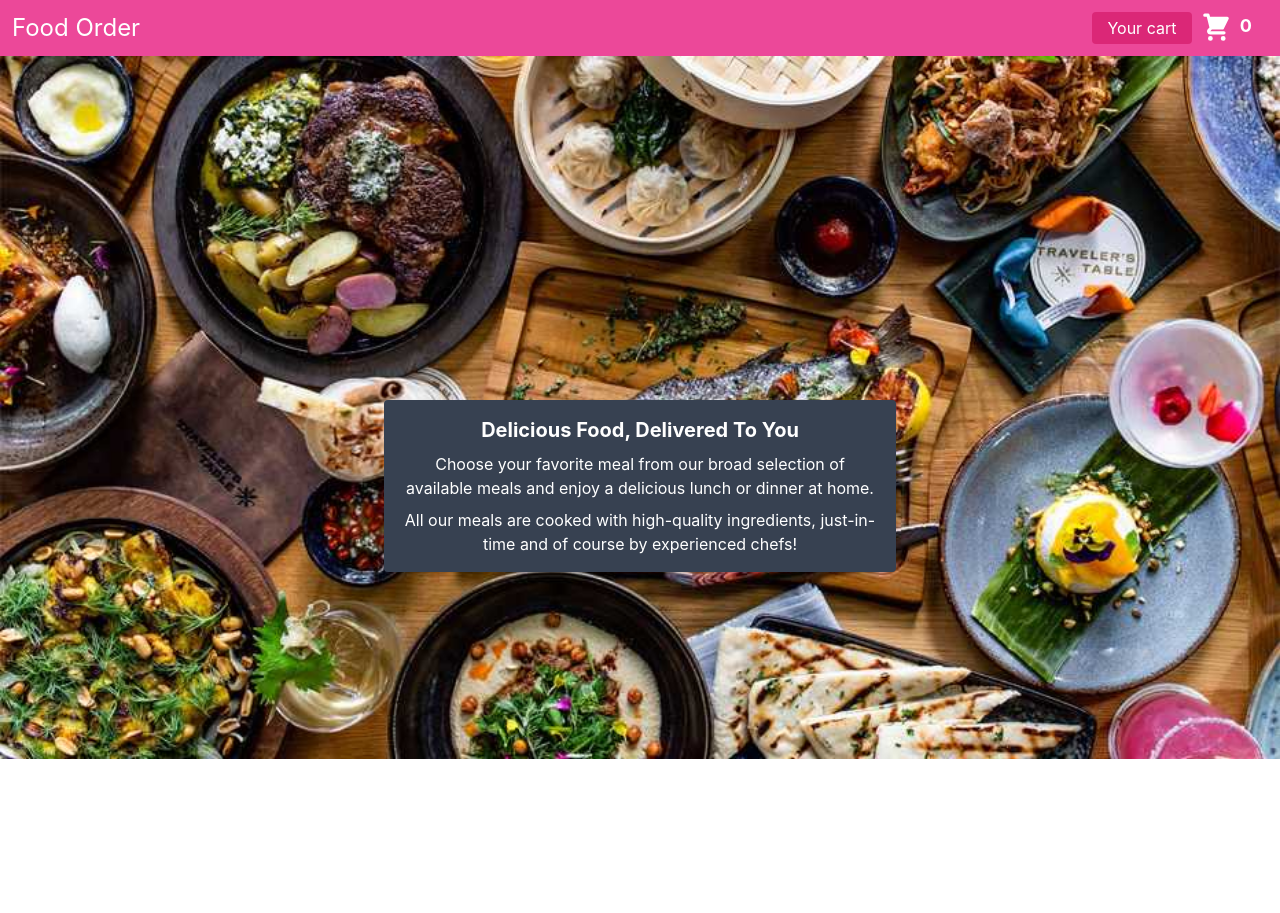
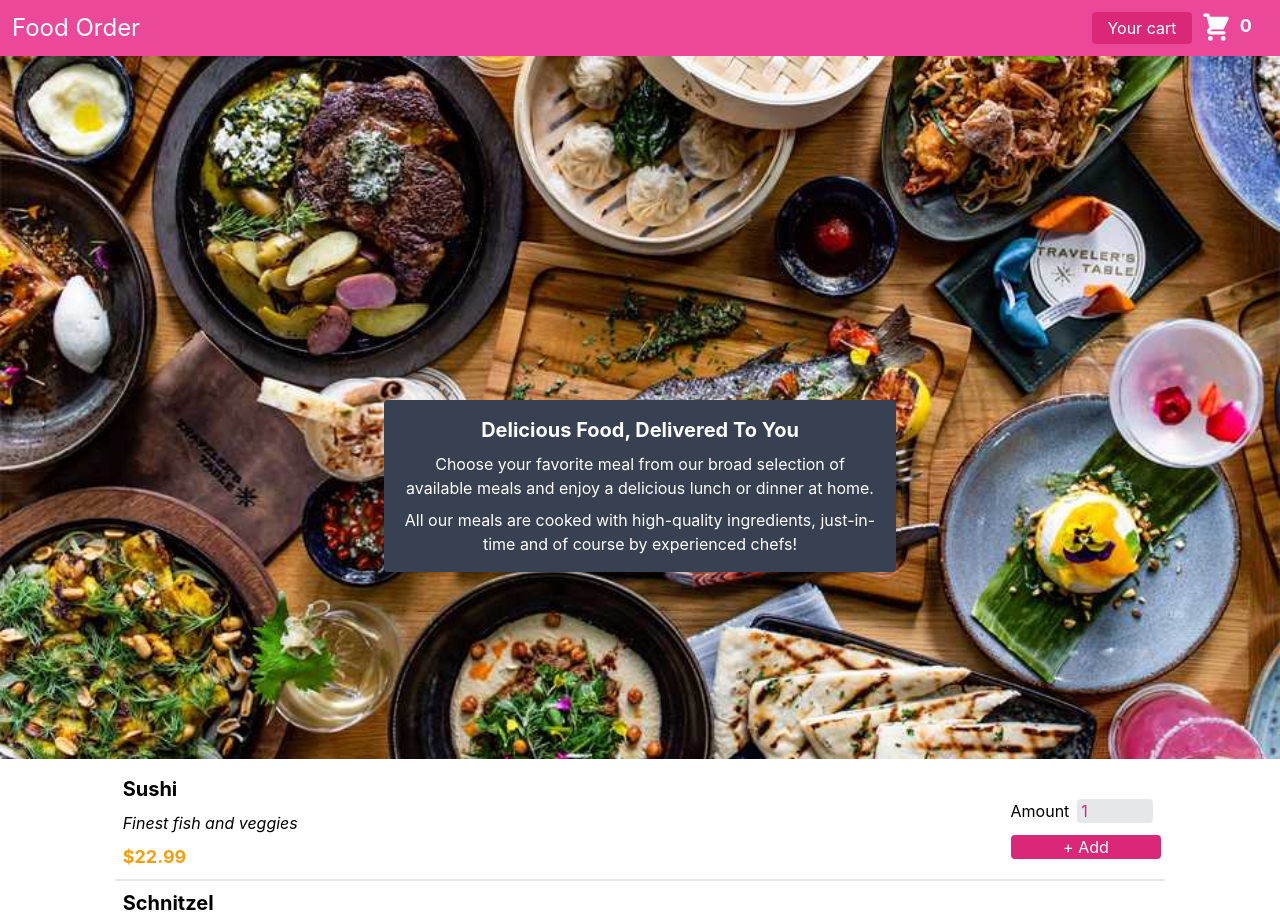
Before and after one commit to shayan-developer/orderfood, a React (Create React App) app: page / in a window 1280 px wide. Shown: the top 913 px of the page. Before the commit the page ends 800 px from the top, so only its background shows below. Built offline with nearby package versions, Linux system fonts and the light colour scheme.

Commit message:
add modal , cart

```diff
--- /dev/null
+++ b/src/components/Cart/Cart.js
@@ -0,0 +1,21 @@
+import React from 'react'
+import Button from '../UI/Button'
+import Modal from '../UI/Modal'
+
+function Cart({onHideModal}) {
+    return (
+        <Modal onClose={onHideModal}>
+            //items
+            <div className="flex justify-between items-center my-4">
+                <span className="font-bold text-3xl">Total amount </span>
+                <span className="text-2xl"> $32</span>
+            </div>
+            <div>
+                <Button onClick={onHideModal} classes="mx-2"> Close</Button>
+                <Button classes="mx-2"> Order </Button>
+            </div>
+        </Modal>
+    )
+}
+
+export default Cart
--- a/src/components/Layout/Header.js
+++ b/src/components/Layout/Header.js
@@ -2,13 +2,13 @@ import React from 'react'
 import foodimage from "../../assets/food.jpg"
 import Button from '../UI/Button'
 import CartIcon from "../UI/CartIcon"
-function Header() {
+function Header({onShowModal}) {
     return (
         <>
             <header className="w-full flex justify-between p-3 bg-pink-500 text-white">
                 <h1 className="text-2xl">Food Order</h1>
                 <div className="flex w-44 items-center justify-between">
-                    <Button classes="flex-1 h-full">
+                    <Button classes="flex-1 h-full" onClick={onShowModal}>
                         Your cart
                     </Button>
                     <div className="flex mx-2">
--- a/src/components/Meals/AvailableMeals.js
+++ b/src/components/Meals/AvailableMeals.js
@@ -1,4 +1,6 @@
 import React from 'react'
+import Card from '../UI/Card'
+import MealItem from './MealItem'
 const data = [
     {
         id: 'm1',
@@ -26,10 +28,17 @@ const data = [
     },
 ]
 function AvailableMeals() {
+    const meals = data.map(meal => (
+        <MealItem
+            key={meal.id}
+            name={meal.name}
+            price={meal.price}
+            description={meal.description}
+        />))
     return (
-        <div>
-
-        </div>
+        <Card>
+            {meals}
+        </Card>
     )
 }
 
--- /dev/null
+++ b/src/components/Meals/MealItem.js
@@ -0,0 +1,19 @@
+import React from 'react'
+import MealItemForm from './MealItemForm'
+
+function MealItem({ name, description, price }) {
+    return (
+        <div className="flex justify-between border-b-2 p-1">
+            <div className="flex flex-col ">
+                <h1 className="font-bold p-1 text-xl">{name}</h1>
+                <p className="p-1 italic">{description}</p>
+                <span className="text-yellow-500 p-1 text-lg font-bold">${price}</span>
+            </div>
+            <div>
+                <MealItemForm />
+            </div>
+        </div>
+    )
+}
+
+export default MealItem
--- /dev/null
+++ b/src/components/Meals/MealItemForm.js
@@ -0,0 +1,24 @@
+import React from 'react'
+import Button from '../UI/Button'
+import Input from '../UI/Input'
+
+function MealItemForm() {
+    return (
+        <form className="flex flex-col justify-center h-full">
+            <Input
+                label="Amount"
+                input={{
+                    id: "amount",
+                    type: "number",
+                    min: "1",
+                    max: "5",
+                    step:"1",
+                    defaultValue: "1"
+                }}
+                />
+                <Button classes="w-full">+ Add</Button>
+        </form>
+    )
+}
+
+export default MealItemForm
--- a/src/components/UI/Button.js
+++ b/src/components/UI/Button.js
@@ -2,7 +2,7 @@ import React from 'react'
 
 function Button({children ,type,onClick,classes }) {
     return (
-        <button type={type} onClick={onClick} className={`bg-pink-600 rounded w-20 focus:ring-4 ring-pink-800 duration-300 hover:cursor-pointer hover:bg-pink-700 ${classes}`}>
+        <button type={type} onClick={onClick} className={`bg-pink-600 rounded w-20 text-white focus:ring-4 ring-pink-800 duration-300 hover:cursor-pointer hover:bg-pink-700   ${classes}`}>
             {children}
         </button>
     )
--- /dev/null
+++ b/src/components/UI/Card.js
@@ -0,0 +1,11 @@
+import React from 'react'
+
+function Card(props) {
+    return (
+        <div className="bg-white w-10/12 mx-auto p-2 rounded">
+            {props.children}
+        </div>
+    )
+}
+
+export default Card
--- /dev/null
+++ b/src/components/UI/Input.js
@@ -0,0 +1,12 @@
+import React from 'react'
+
+function Input({label,input}) {
+    return (
+        <div className="my-3">
+            <label htmlFor={input.id}>{label}</label>
+            <input className="bg-gray-200 mx-2 px-1 text-pink-600 rounded" {...input}/>
+        </div>
+    )
+}
+
+export default Input
--- /dev/null
+++ b/src/components/UI/Modal.js
@@ -0,0 +1,30 @@
+import React from 'react'
+import ReactDom from 'react-dom'
+
+const Backdrop = ({ onClick }) => {
+    return <div
+        onClick={onClick}
+        className="fixed top-0 left-0 w-full h-screen opacity-80 bg-gray-700 z-20" />
+}
+
+const ModalOverLay = ({ children }) => {
+    return (
+        <div className="fixed top-1/4 z-30 w-10/12 left-1/2 transform -translate-x-2/4 -translate-y-2/4 rounded-2xl bg-white p-4">
+            {children}
+        </div>
+    )
+}
+
+const el = document.getElementById("overlays")
+
+function Modal({ children, onClose }) {
+    return (
+        <>
+            {ReactDom.createPortal(<Backdrop onClick={onClose} />, el)}
+
+            {ReactDom.createPortal(<ModalOverLay>{children}</ModalOverLay>, el)}
+        </>
+    )
+}
+
+export default Modal
```
